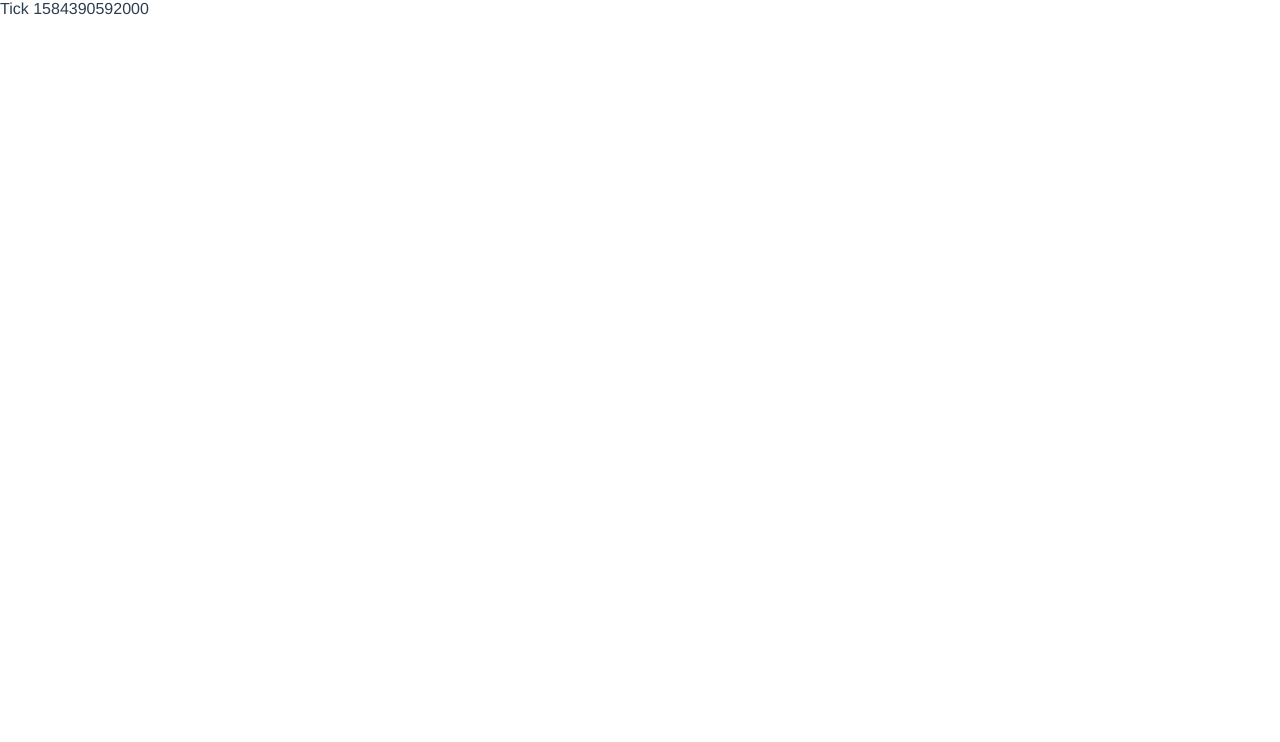
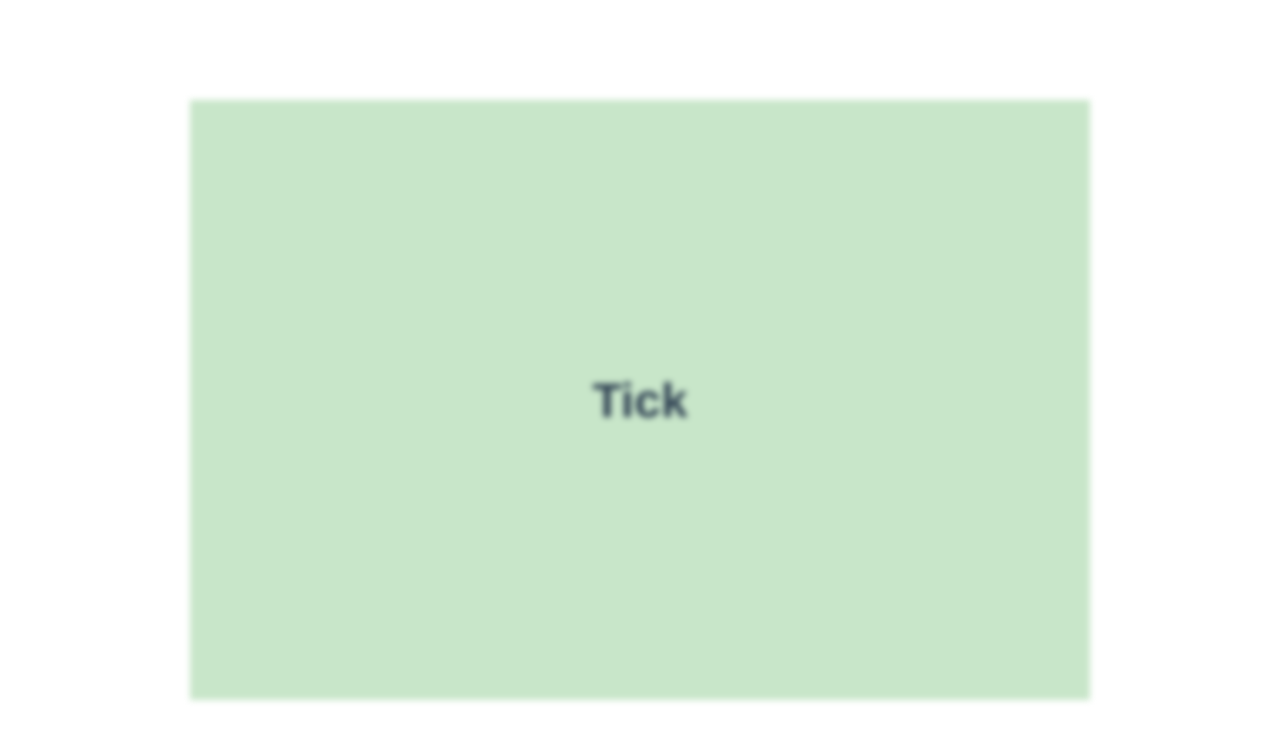
Before and after one commit to zimingit/Tick, a Vue app: page /Tick/1584390592000 in a window 1280 px wide. Shown: the top 742 px of the page. Built offline with nearby package versions, Linux system fonts and the light colour scheme.

Commit message:
FEAT transition component

```diff
--- a/src/App.vue
+++ b/src/App.vue
@@ -1,8 +1,27 @@
 <template>
   <div id="app">
-    <router-view/>
+    <transition :name="transitionName">
+      <router-view/>
+    </transition>
   </div>
 </template>
+
+<script>
+export default {
+  data () {
+    return {
+      transitionName: 'scale-in'
+    }
+  },
+  watch: {
+    $route (to, from) {
+      const toDepth = to.path.split('/').length
+      const fromDepth = from.path.split('/').length
+      this.transitionName = toDepth < fromDepth ? 'scale-out' : 'scale-in'
+    }
+  }
+}
+</script>
 
 <style lang="stylus">
 body, #app
@@ -15,4 +34,27 @@ body, #app
   flex 1
   height 100vh
   color #2c3e50
+  overflow hidden
+
+#app
+  overflow auto
+
+// Анимации переключения компонентов
+.scale-in-enter-active, .scale-in-leave-active
+.scale-out-enter-active, .scale-out-leave-active
+  position absolute
+  transform-origin top center
+  transition-property opacity, transform
+  transition-duration .4s
+  transition-timing-function ease-in-out
+
+.scale-in-enter,
+.scale-out-leave-active
+  opacity 0
+  transform scale(1.5)
+
+.scale-in-leave-active,
+.scale-out-enter
+  opacity 0
+  transform scale(.5)
 </style>
--- a/src/views/Tick.vue
+++ b/src/views/Tick.vue
@@ -1,7 +1,8 @@
 <template>
-  <div>
-    Tick
-    {{id}}
+  <div class="layout">
+    <div class="tick">
+      Tick
+    </div>
   </div>
 </template>
 
@@ -22,3 +23,23 @@ export default {
   }
 }
 </script>
+
+<style scoped lang="stylus">
+.layout
+  display flex
+  flex 1
+  width 100%
+  height 100%
+
+.tick
+  width 900px
+  height 600px
+  margin auto
+  background #c8e6c9
+  display flex
+  justify-content center
+  align-items center
+  font-size 3em
+  font-weight 600
+  filter blur(3px)
+</style>
```
